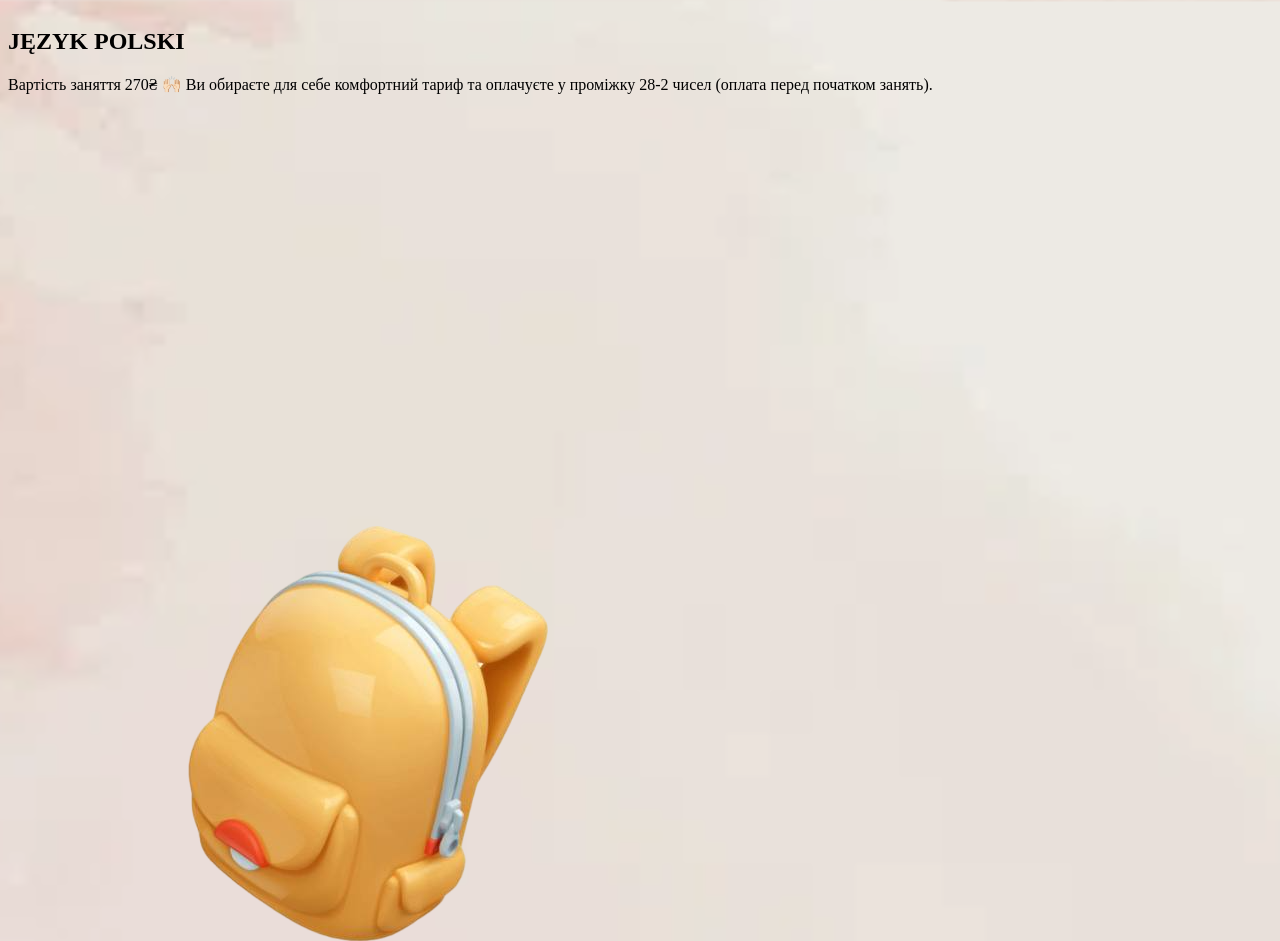
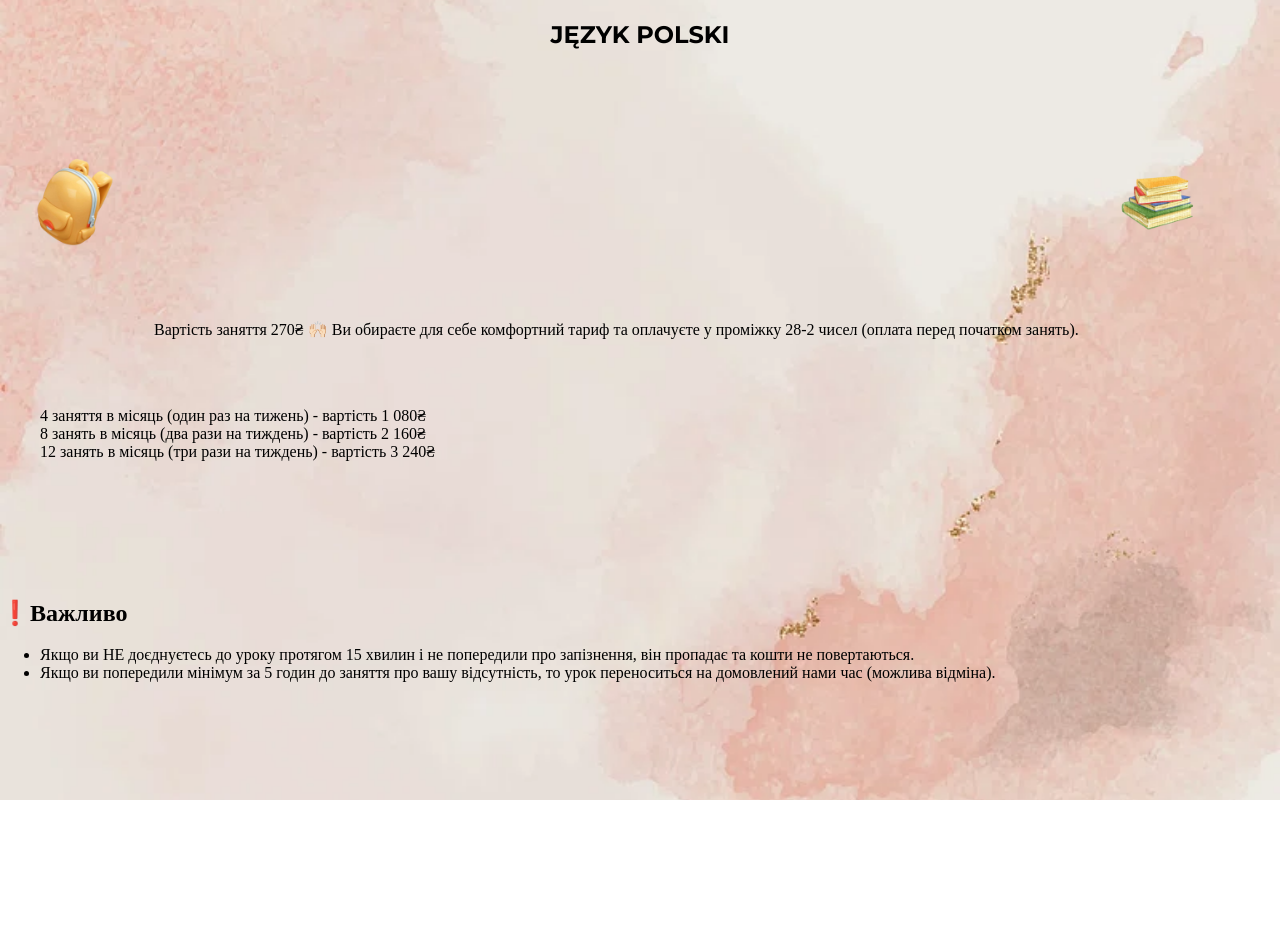
Before and after one commit to IvanButryn/Polish, a plain HTML site: page index.html in a window 1280 px wide. Shown: the top 941 px of the page. After the commit the page ends 800 px from the top, so only its background shows below. Drawn offline with Linux system fonts and the light colour scheme.

Commit message:
CSS upgraded

```diff
--- a/index.css
+++ b/index.css
@@ -1,7 +1,47 @@
+html, body {
+    height: 100%; /* Встановлює висоту html і body на 100% від висоти вікна */
+    margin: 0;
+    padding: 0;
+}
+
 .all {
     background-image: url(img/background.webp);
     background-size: cover;
     background-position: center;
+    background-repeat: no-repeat;
     display: flex;
     flex-direction: column;
+    min-height: 100vh; /* Забезпечує мінімальну висоту сторінки на весь екран */
+    margin: 0;
+    padding: 0;
 }
+
+.title {
+    display: flex;
+    align-items: center;
+    justify-content: center;
+    font-family: "Montserrat", sans-serif;
+}
+
+.description, .plans-description, .important-phrase {
+    flex-grow: 1; /* Розтягує секції по висоті */
+}
+
+.backpack-without-background, .books-without-background {
+    width: 150px;
+    height: auto; /* Щоб уникнути жорсткого обмеження висоти */
+    padding: 0;
+}
+
+.main-description {
+    text-align: center;
+    padding-top: 40px;
+}
+
+.plans-description-list, .important-phrase-title-list {
+    padding-bottom: 50px;
+}
+
+.plans-description-list {
+    list-style-type: none;
+}
--- a/index.html
+++ b/index.html
@@ -2,28 +2,31 @@
 <html lang="uk">
   <head>
     <meta charset="UTF-8" />
-    <link rel="stylesheet" href="index.css">
+    <link rel="stylesheet" href="index.css" />
+    <style>
+      @import url("https://fonts.googleapis.com/css2?family=Montserrat:ital,wght@0,100..900;1,100..900&display=swap");
+    </style>
   </head>
   <body class="all">
     <section class="title">
       <h1>JĘZYK POLSKI</h1>
     </section>
-    <div class="description">
-      <span>
-        Вартість заняття 270₴ 🙌🏻 Ви обираєте для себе комфортний тариф та
-        оплачуєте у проміжку 28-2 чисел (оплата перед початком занять).
-      </span>
+    <section class="description">
       <img
         class="backpack-without-background"
         src="img/backpack-without-background.png"
         alt="backpack-witout-background"
       />
+      <span class="main-description">
+        Вартість заняття 270₴ 🙌🏻 Ви обираєте для себе комфортний тариф та
+        оплачуєте у проміжку 28-2 чисел (оплата перед початком занять).
+      </span>
       <img
         class="books-without-background"
         src="img/books-without-background.png"
         alt="books-without-background"
       />
-    </div>
+    </section>
     <section class="plans-description">
       <ul class="plans-description-list">
         <li class="plans-description-list-first">
```
